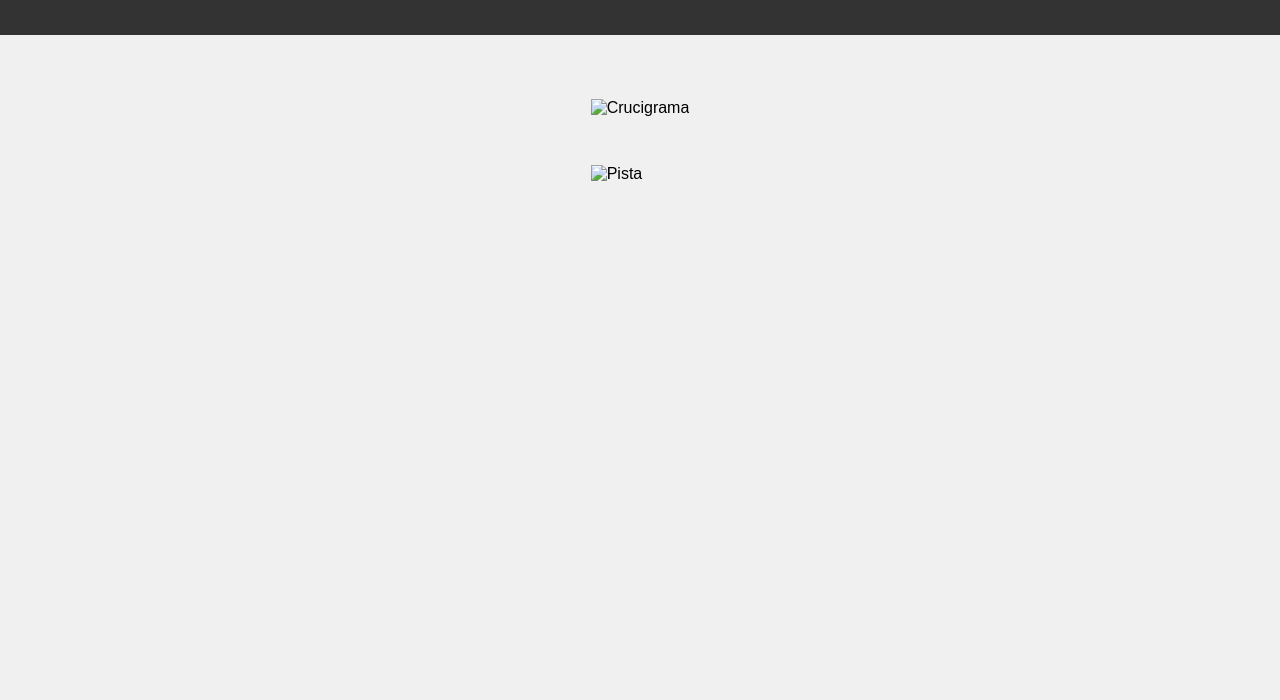
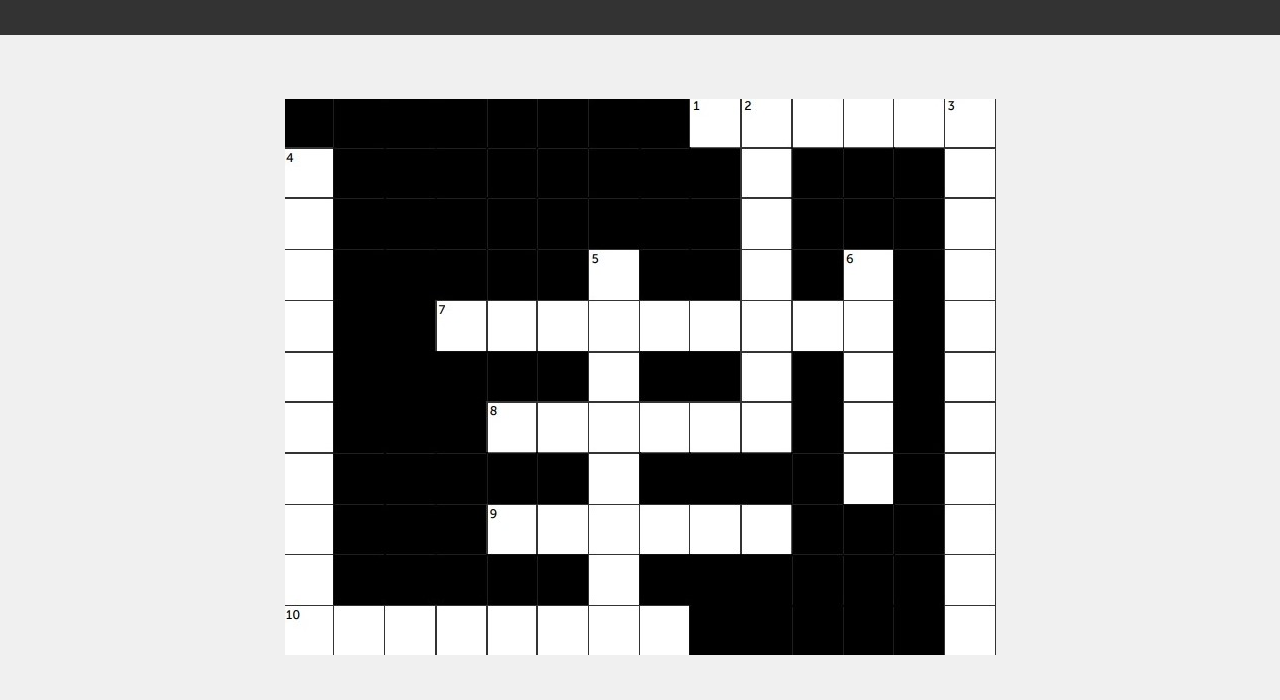
Before and after one commit to CodeAngelic/RMC-Relax_mind_and-body-.github.oi, a plain HTML site: page crucigramas.html in a window 1280 px wide. Shown: the part 77-777 px from the top of the page. Drawn offline with Linux system fonts and the light colour scheme.

Commit message:
crucigramas.html

```diff
--- a/crucigramas.html
+++ b/crucigramas.html
@@ -51,12 +51,12 @@
     </header>
     <main>
         <section id="crucigramas">
+             <div class="image-container">
+                <img src="Crucigrama.jpg" alt="Crucigrama">
+            </div>
             <div class="image-container">
-    <img src="images/Crucigrama.jpg" alt="Crucigrama">
-</div>
-<div class="image-container">
-    <img src="images/Pista.jpg" alt="Pista">
-</div>
+                <img src="Pista.jpg" alt="Pista">
+            </div>
         </section>
     </main>
     <script>
```
